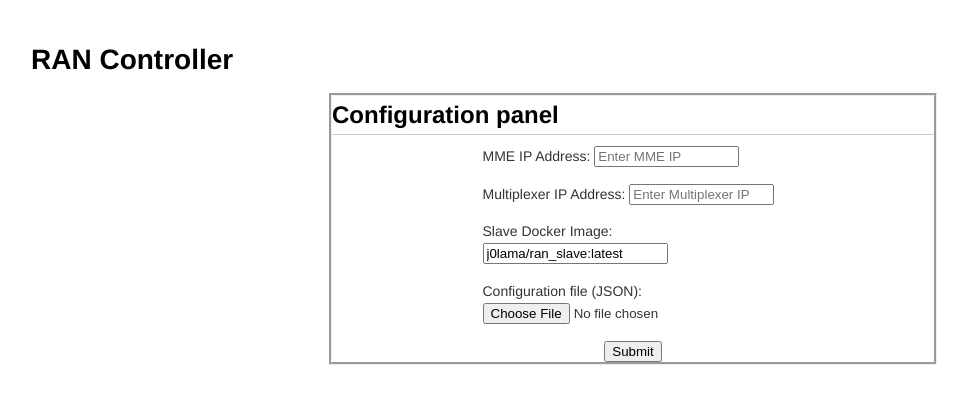
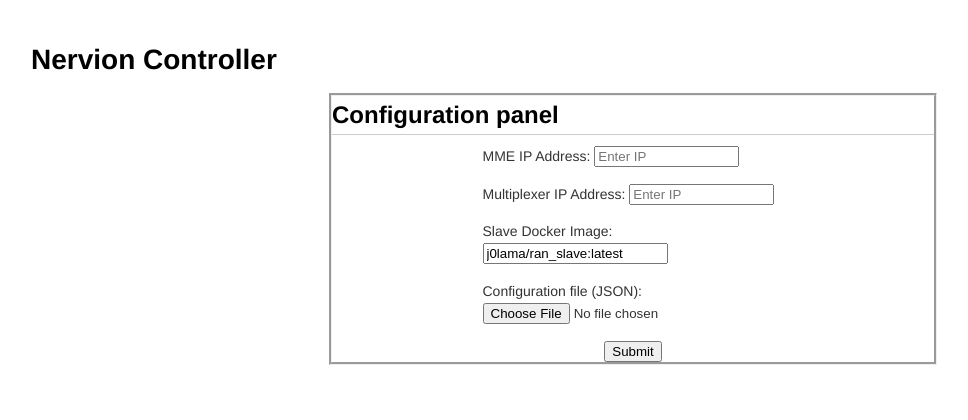
Before and after one commit to yutotakano/public-cloud-core, a Python web app: template ran_controller/templates/config.html in a window 1280 px wide. Shown: the top 420 px of the page, without its empty margins (7-975 px from the left). Run offline with Jinja, Linux system fonts and the light colour scheme; the template is opened without the code that fills it, so the values that code supplies are empty.

Commit message:
Web interface modified

```diff
--- a/ran_controller/templates/config.html
+++ b/ran_controller/templates/config.html
@@ -1,19 +1,19 @@
 <!DOCTYPE html>
 	<head>
-		<title>RAN Controller</title>
+		<title>Nervion Controller</title>
 		<link rel="stylesheet" type="text/css" href="{{ url_for('static', filename='css/style.css') }}">
 	</head>
 	<body>
-		<h1>RAN Controller</h1>
+		<h1>Nervion Controller</h1>
 		<div style="width:50%; margin: 0 auto; border:groove;">
 			<h2>Configuration panel</h2>
 			<div style="margin: 0 auto; position:relative; width:50%;">
 				<form method="POST" action="/config/" enctype=multipart/form-data>
 				MME IP Address:
-				<input type="text" id="mme_ip" name="mme_ip" placeholder="Enter MME IP" minlength="7" maxlength="15" size="15" pattern="^((\d{1,2}|1\d\d|2[0-4]\d|25[0-5])\.){3}(\d{1,2}|1\d\d|2[0-4]\d|25[0-5])$">
+				<input type="text" id="mme_ip" name="mme_ip" placeholder="Enter IP" minlength="7" maxlength="15" size="15" pattern="^((\d{1,2}|1\d\d|2[0-4]\d|25[0-5])\.){3}(\d{1,2}|1\d\d|2[0-4]\d|25[0-5])$">
 				<p>
 				Multiplexer IP Address:
-				<input type="text" id="multi_ip" name="multi_ip" placeholder="Enter Multiplexer IP" minlength="7" maxlength="15" size="15" pattern="^((\d{1,2}|1\d\d|2[0-4]\d|25[0-5])\.){3}(\d{1,2}|1\d\d|2[0-4]\d|25[0-5])$">
+				<input type="text" id="multi_ip" name="multi_ip" placeholder="Enter IP" minlength="7" maxlength="15" size="15" pattern="^((\d{1,2}|1\d\d|2[0-4]\d|25[0-5])\.){3}(\d{1,2}|1\d\d|2[0-4]\d|25[0-5])$">
 				<p>
 				Slave Docker Image:
 				<input type="text" id="docker_image" name="docker_image" value="j0lama/ran_slave:latest">
```
Also changed, not shown: ran_controller/templates/index.html (+3 -4 lines).
